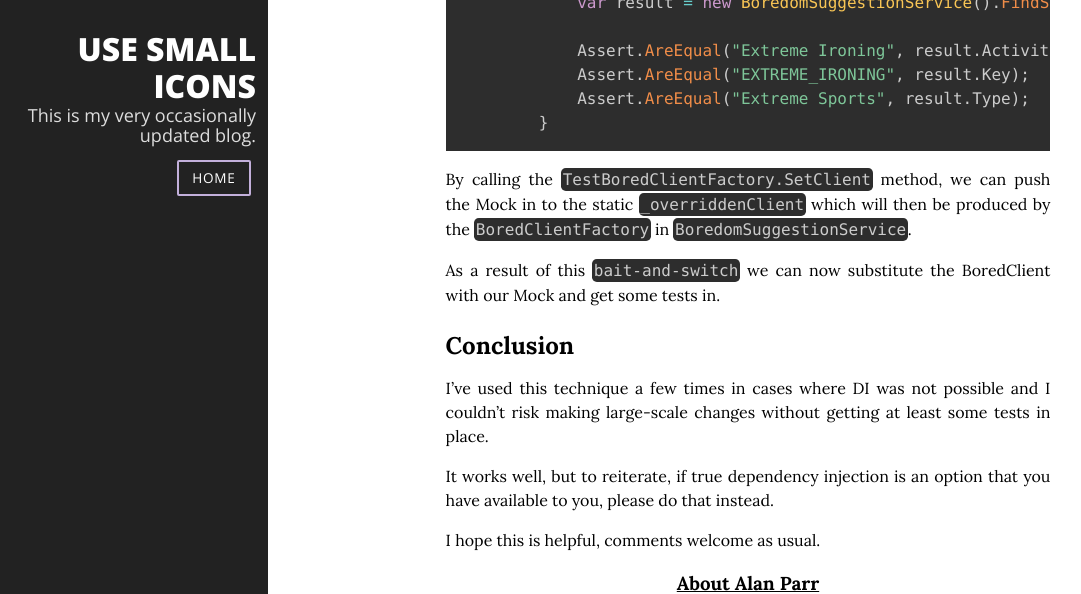
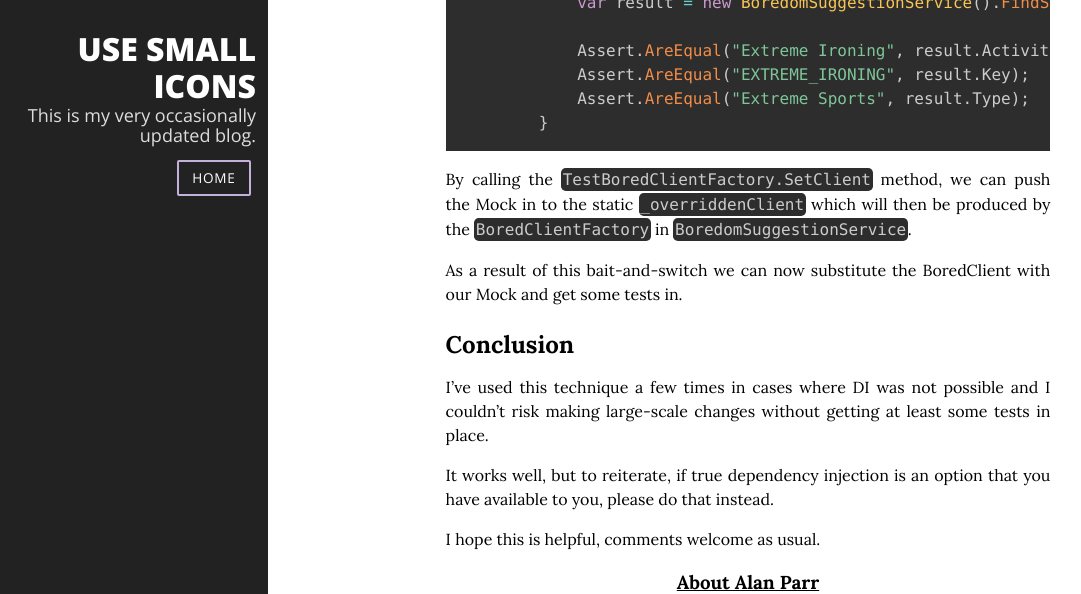
Before and after one commit to AlanParr/AlanParr.github.io, a Jekyll site: the page built from _posts/2021-09-17-dependency-substitution-for-legacy-code.md, in a window 1280 px wide and 900 px high, scrolled down 4429 px, cut to the strip 0-594 px from the top of the window. Shown: the whole strip, without its empty margins (52-1133 px from the left). Built offline with Jekyll 4.4.1, drawn with Linux system fonts in a browser that asks for light colours; nearby versions of some CDN libraries; comment, search, counter and statistics services are not loaded.

Commit message:
Formatting again

```diff
--- a/_posts/2021-09-17-dependency-substitution-for-legacy-code.md
+++ b/_posts/2021-09-17-dependency-substitution-for-legacy-code.md
@@ -180,7 +180,7 @@ and in our test we use this to get the `Mock<IBoredClient>` in to the factory:
 
 By calling the `TestBoredClientFactory.SetClient` method, we can push the Mock in to the static `_overriddenClient` which will then be produced by the `BoredClientFactory` in `BoredomSuggestionService`.
 
-As a result of this `bait-and-switch` we can now substitute the BoredClient with our Mock and get some tests in.
+As a result of this bait-and-switch we can now substitute the BoredClient with our Mock and get some tests in.
 
 ## Conclusion
 
```
